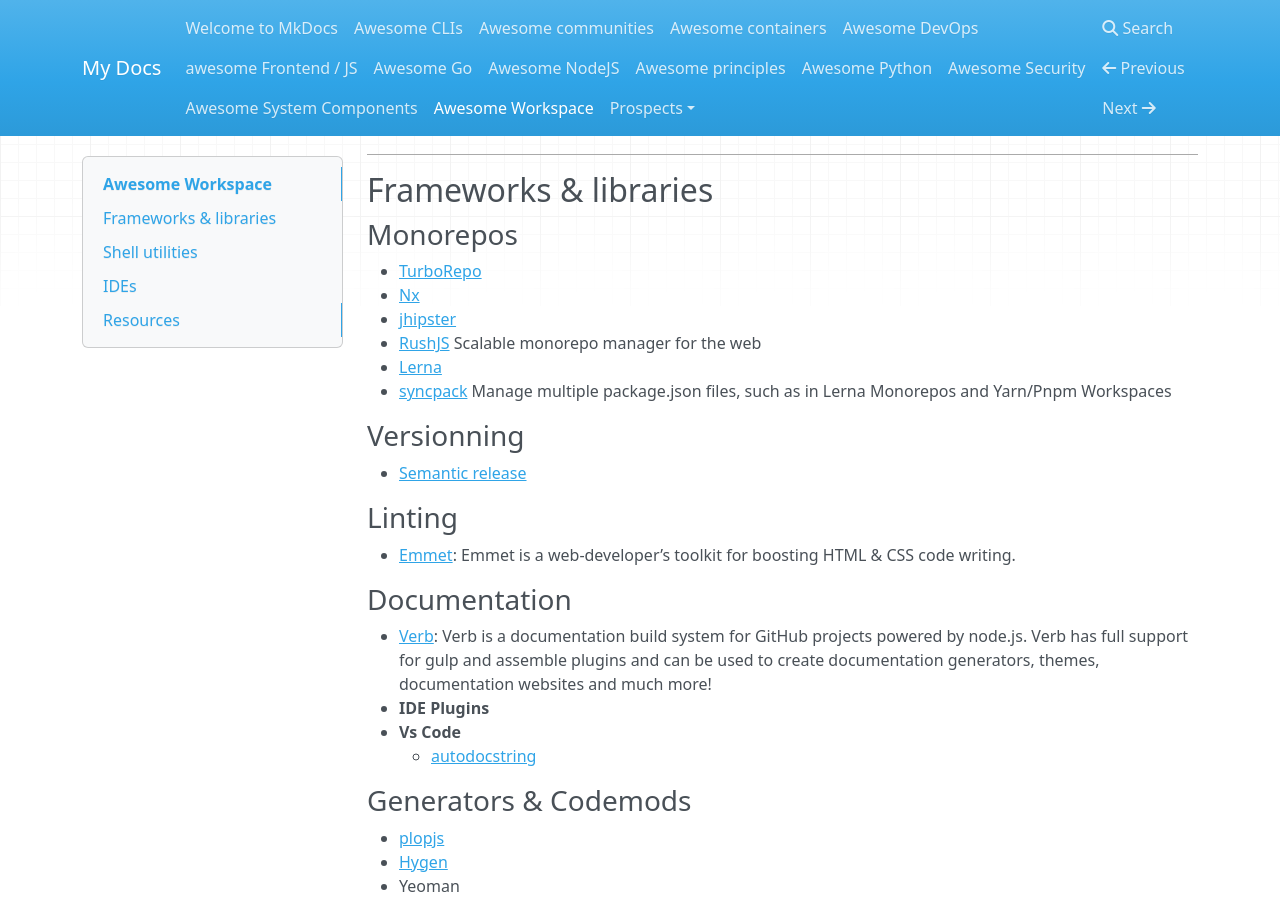
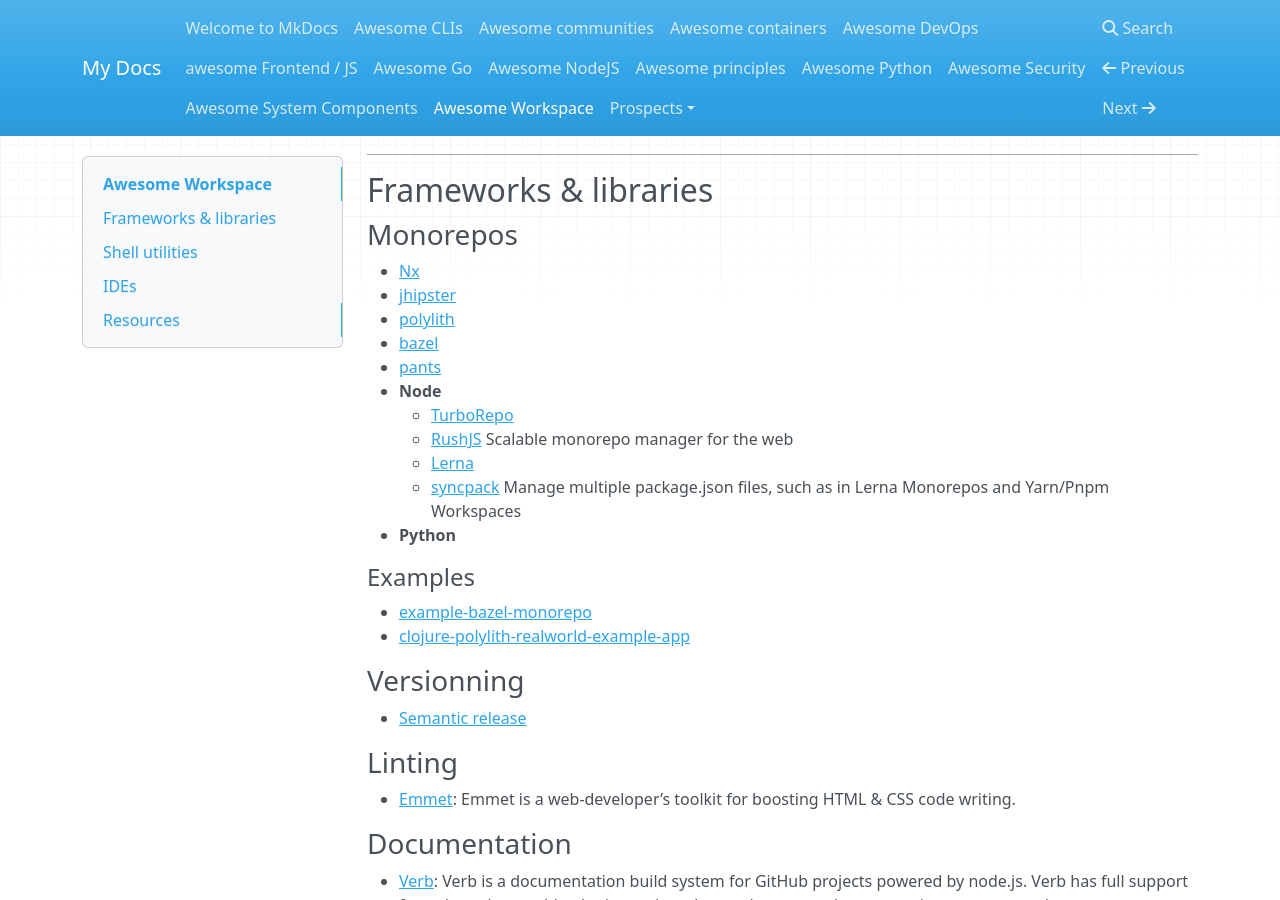
Before and after one commit to JeanMGirard/Awesome, an MkDocs documentation site: the page built from docs/awesome-workspace.md, in a window 1280 px wide and 900 px high, scrolled down 436 px. Built offline with MkDocs 1.6.1, drawn with Linux system fonts in a browser that asks for light colours; nearby versions of some CDN libraries.

Commit message:
Update awesome-workspace.md

```diff
--- a/docs/awesome-workspace.md
+++ b/docs/awesome-workspace.md
@@ -16,18 +16,28 @@
           - [Other prospects](#other-prospects)
   - [Resources](#resources)
 
----
+----------------------------------------------------------------------------------------
 
 ## Frameworks & libraries
 
 ### Monorepos
 
-- [TurboRepo](https://turborepo.org/)
 - [Nx](https://nx.dev/)
 - [jhipster](https://www.jhipster.tech/installation/)
-- [RushJS](https://rushjs.io/) Scalable monorepo manager for the web
-- [Lerna](/)
-- [syncpack](https://github.com/JamieMason/syncpack) Manage multiple package.json files, such as in Lerna Monorepos and Yarn/Pnpm Workspaces
+- [polylith](https://polylith.gitbook.io/polylith/)
+- [bazel](https://bazel.build/)
+- [pants](https://semaphoreci.com/blog/building-python-projects-with-pants)
+- **Node**
+    - [TurboRepo](https://turborepo.org/)
+    - [RushJS](https://rushjs.io/) Scalable monorepo manager for the web
+    - [Lerna](/)
+    - [syncpack](https://github.com/JamieMason/syncpack) Manage multiple package.json files, such as in Lerna Monorepos and Yarn/Pnpm Workspaces
+- **Python**
+
+#### Examples
+
+- [example-bazel-monorepo](https://github.com/thundergolfer/example-bazel-monorepo)
+- [clojure-polylith-realworld-example-app](https://github.com/furkan3ayraktar/clojure-polylith-realworld-example-app)
 
 ### Versionning
 
@@ -50,7 +60,7 @@
 - [Hygen](/)
 - Yeoman
 
----
+----------------------------------------------------------------------------------------
 
 ## Shell utilities
 
@@ -65,7 +75,7 @@
 - [snipKit](https://lemoony.github.io/snipkit/v1.3.1/)
 - [pet](pet)
 
----
+----------------------------------------------------------------------------------------
 
 ## IDEs
 
@@ -80,13 +90,13 @@
 - [dev.containers]()
   - [templates](https://github.com/devcontainers/templates/tree/main/src)
 
----
+----------------------------------------------------------------------------------------
 
 ###### Other prospects
 
 - <https://octopus.com/>
 
----
+----------------------------------------------------------------------------------------
 
 ## Resources
 
```
